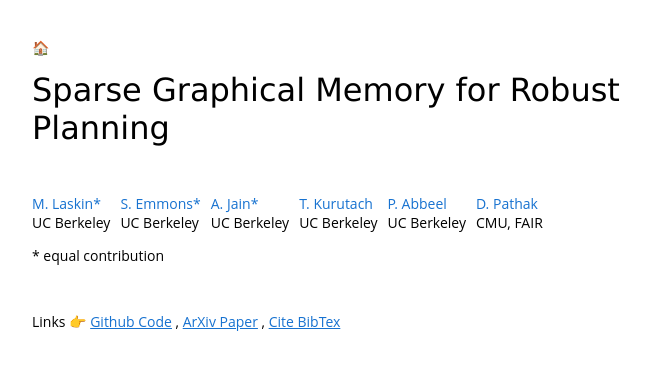
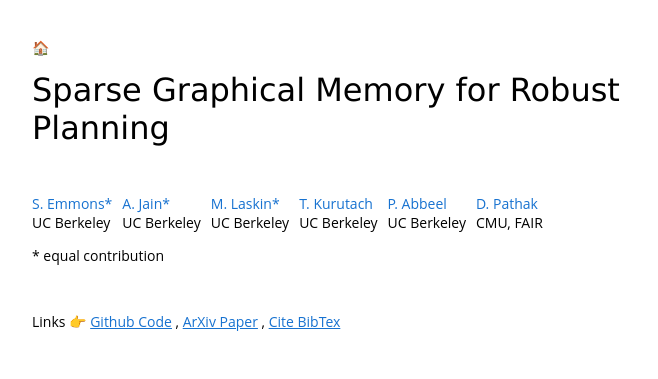
Before and after one commit to MishaLaskin/mishalaskin.github.io, a Jekyll site: the page built from _posts/2020-03-06-sgm.markdown, in a window 1280 px wide. Shown: the top 379 px of the page, without its empty margins (308-966 px from the left). Built offline with Jekyll 4.4.1, drawn with Linux system fonts in a browser that asks for light colours; a script that is not in the unit is left out; comment, search, counter and statistics services are not loaded.

```diff
--- a/_posts/2020-03-06-sgm.markdown
+++ b/_posts/2020-03-06-sgm.markdown
@@ -6,7 +6,7 @@ date:   2020-03-06 11:10:11 -0800
 image: /images/cleanup.gif
 categories: research
 affiliation: UC Berkeley, FAIR
-authors: "<b>Michael Laskin*</b>, Scott Emmons*, Ajay Jain*, Thanard Kurutach, Pieter Abbeel, Deepak Pathak"
+authors: "Scott Emmons*, Ajay Jain*, <b>Michael Laskin*</b>, Thanard Kurutach, Pieter Abbeel, Deepak Pathak"
 venue: "NeurIPS"
 code: https://github.com/scottemmons/sgm
 arxiv: http://arxiv.org/abs/2003.06417
@@ -38,16 +38,17 @@ function showTweet() {
 <br>
 
 <div class="table-like" style="justify-content:space-evenly;max-width:800px;margin:;">
-      <div><span class='author_name'><a href="https://mishalaskin.github.io/" target="_blank">M. Laskin*</a></span>
-      <br>
-      <span class='author_name'>UC Berkeley</span>
-      </div>
+
       <div><span class='author_name'><a href="http://scottemmons.com/" target="_blank">S. Emmons*</a></span>
       <br>
       <span class='author_name'>UC Berkeley</span>
       </div>
 
       <div><span class='author_name'><a href="https://www.ajayjain.net/" target="_blank">A. Jain*</a></span>
+      <br>
+      <span class='author_name'>UC Berkeley</span>
+      </div>
+      <div><span class='author_name'><a href="https://mishalaskin.github.io/" target="_blank">M. Laskin*</a></span>
       <br>
       <span class='author_name'>UC Berkeley</span>
       </div>
```
Also changed, not shown: other parts of _posts/2020-03-06-sgm.markdown (+2 -2 lines).
